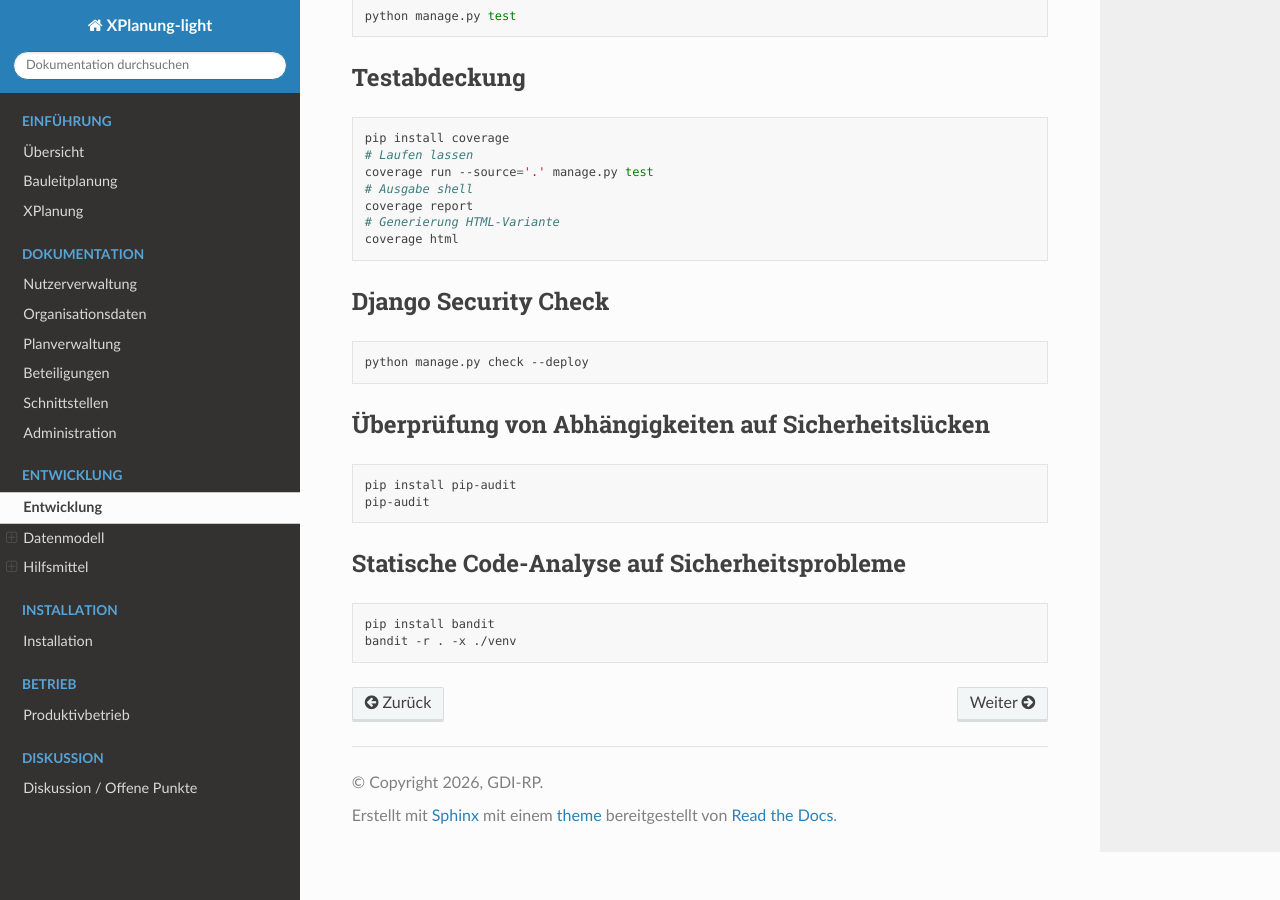
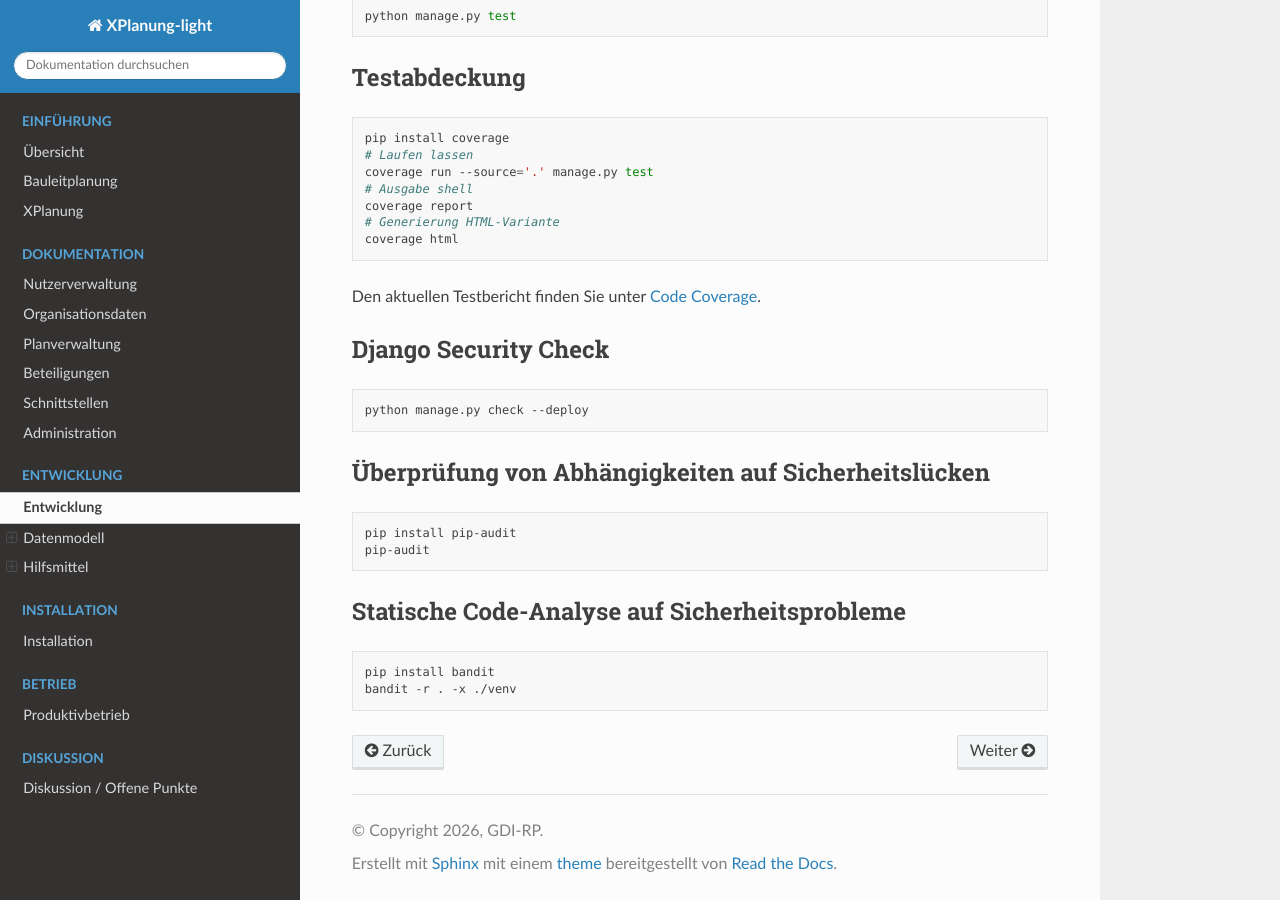
Before and after one commit to mrmap-community/xplanung_light, a Sphinx documentation site: the page built from docs/source/development/entwicklung.rst, in a window 1280 px wide and 900 px high, scrolled down 789 px. Built offline with Sphinx 7.4.7 and the Read the Docs theme 3.1.0, drawn with Linux system fonts in a browser that asks for light colours.

Commit message:
Hinzufügen von coverage.py um HTML Seite mit aktueller Testabdeckung zu publizieren

```diff
--- a/docs/source/development/entwicklung.rst
+++ b/docs/source/development/entwicklung.rst
@@ -43,6 +43,8 @@ Testabdeckung
    # Generierung HTML-Variante
    coverage html
 
+Den aktuellen Testbericht finden Sie unter `Code Coverage <./coverage/index.html>`_.
+
 *********************
 Django Security Check
 *********************
```
Also changed, not shown: 3 other files.
